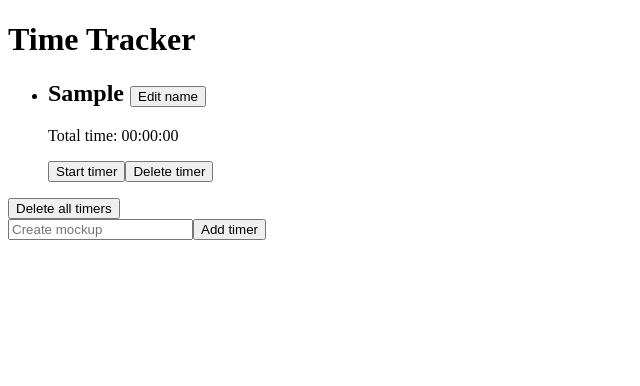
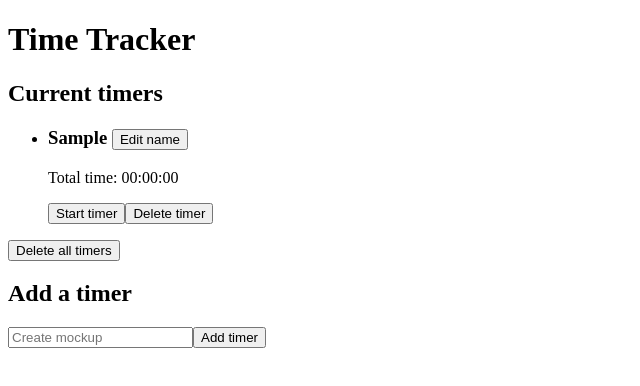
Before and after one commit to damiendart/timetracker, a Vue app: page / in a window 1280 px wide. Both pictures are taken after typing "Sample" into the empty fields and a click on the input "Add timer". Shown: the top 386 px of the page, without its empty margins (0-640 px from the left). Built offline with nearby package versions, Linux system fonts and the light colour scheme.

Commit message:
Do some UI rearrangin'.

```diff
--- a/src/components/TimerItem.vue
+++ b/src/components/TimerItem.vue
@@ -73,7 +73,7 @@
 </script>
 
 <template>
-  <h2>
+  <h3>
     <template v-if="timer.isRunning()">
       &#x25B6;
     </template>
@@ -81,7 +81,7 @@
     <button @click="editTimerName()">
       Edit name
     </button>
-  </h2>
+  </h3>
   <p>Total time: {{ elapsedTimeFormatted }}</p>
 
   <button @click="toggleTimer()">
--- a/src/components/TimerList.vue
+++ b/src/components/TimerList.vue
@@ -18,7 +18,7 @@
 </script>
 
 <template>
-  <div>
+  <h2>Current timers</h2>
   <ul>
     <li
       v-for="timer in allTimers"
@@ -30,5 +30,4 @@
   <button @click="deleteAllTimers">
     Delete all timers
   </button>
-  </div>
 </template>
--- a/src/components/TimerNew.vue
+++ b/src/components/TimerNew.vue
@@ -15,6 +15,7 @@
 </script>
 
 <template>
+  <h2>Add a timer</h2>
   <form @submit.prevent="addTimer">
     <input
       v-model="name"
```
Lines whose indentation alone changed are shown as unchanged.
